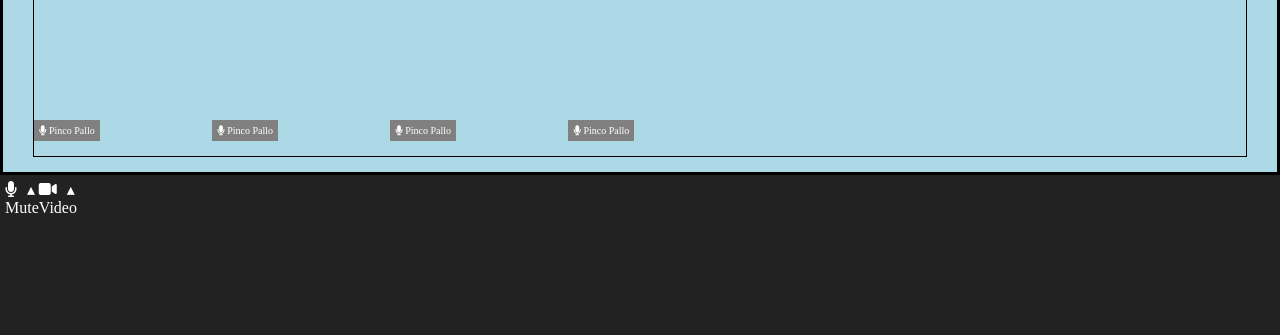
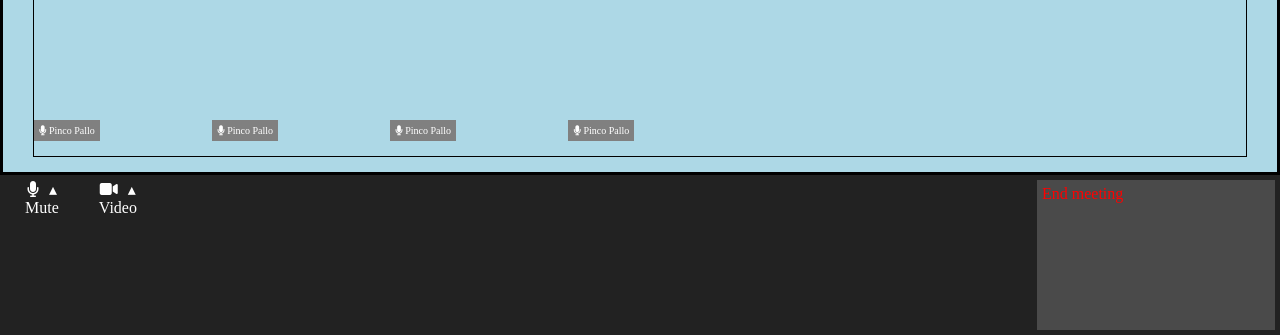
Before and after one commit to Francesca-Barcella/html-css-zoom, a plain HTML site: page index.html in a window 1280 px wide. Shown: the part 465-800 px from the top of the page. Drawn offline with Linux system fonts and the light colour scheme.

Commit message:
colonna destra del footer

```diff
--- a/assets/css/style.css
+++ b/assets/css/style.css
@@ -95,6 +95,7 @@ img {
     display: flex;
     padding: 5px;
     color: white;
+    text-align: center;
 }
 
 .col_sx i,
@@ -103,12 +104,20 @@ img {
     margin-right: 10px;
 }
 
-
-
 .col_center {
-    flex-grow: 2;
+    flex-grow: 6;
 }
 
+.mute, .video{
+    text-align: center;
+    margin-left: 20px;
+    margin-right: 20px;
+}
 
+.col_dx{
+    background-color: #4A4A4A;
+    color: red;
+    text-align: center;
+}
 
 /* #endregion control_bar */
--- a/index.html
+++ b/index.html
@@ -99,7 +99,6 @@
                 <i class="fa-solid fa-microphone"></i>▴<br>
                 <span>Mute</span>
             </div>
-
             <div class="video">
                 <i class="fa-solid fa-video"></i>▴<br>
             <span>Video</span>
@@ -108,8 +107,9 @@
         <div class="col_center">
 
         </div>
+
         <div class="col_dx">
-
+            End meeting
         </div>
     </div>
 </body>
```
